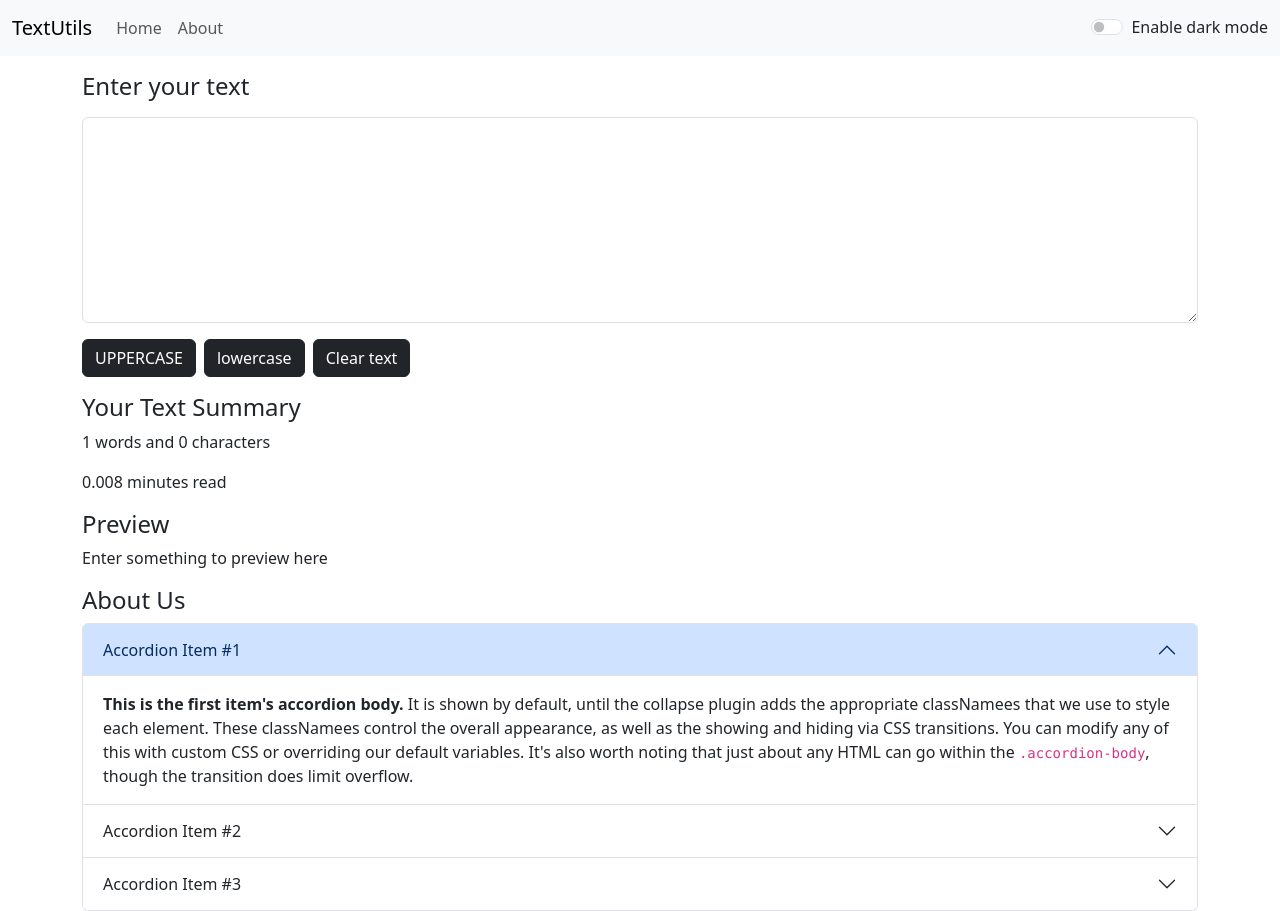
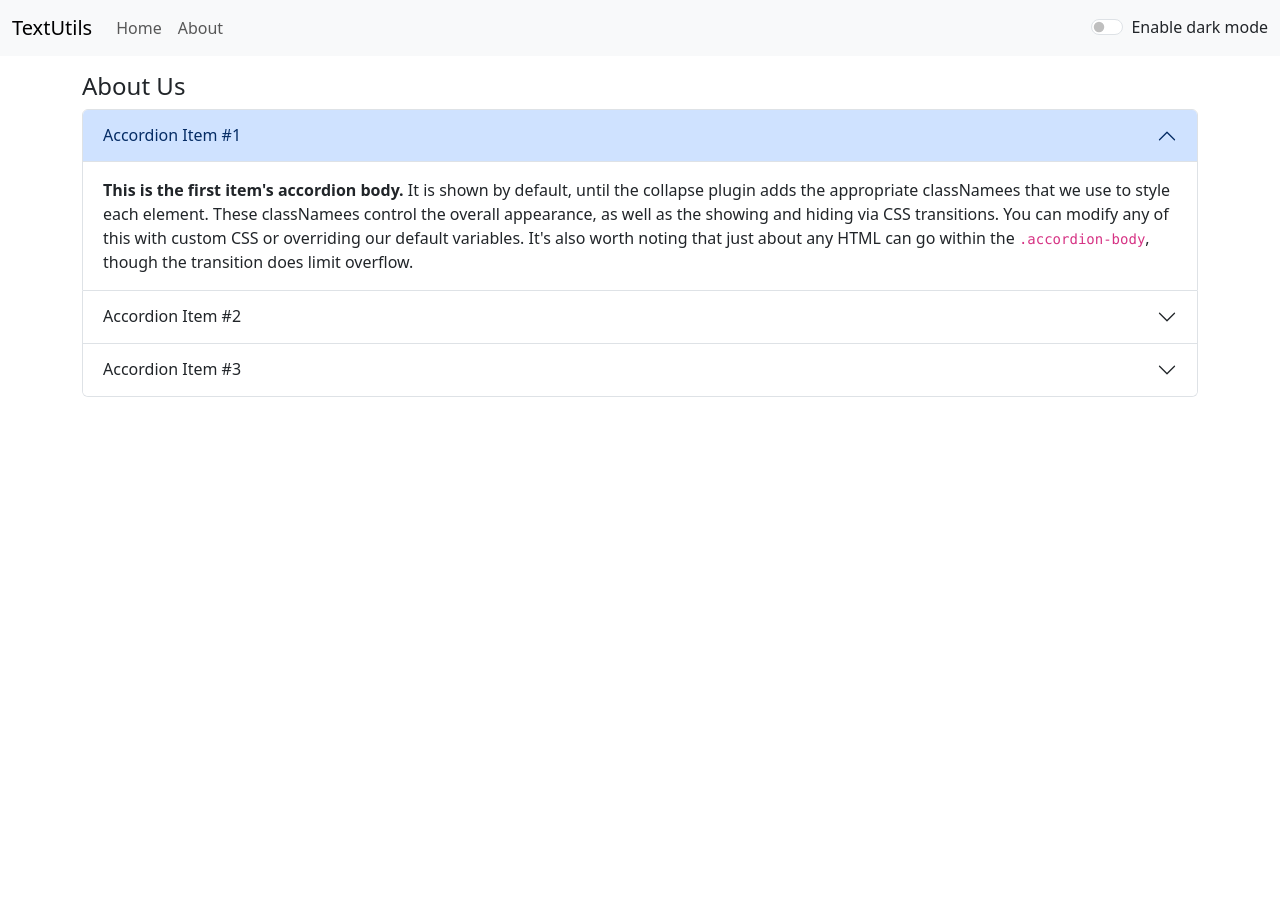
Before and after one commit to irfantayyib07/text-utilities, a React (Create React App) app: page /about in a window 1280 px wide. After the commit the page ends 800 px from the top, so only its background shows below. Built offline with nearby package versions, Linux system fonts and the light colour scheme.

Commit message:
upto video 18

```diff
--- a/package.json
+++ b/package.json
@@ -8,6 +8,7 @@
     "@testing-library/user-event": "^13.5.0",
     "react": "^18.2.0",
     "react-dom": "^18.2.0",
+    "react-router-dom": "^6.18.0",
     "react-scripts": "5.0.1",
     "web-vitals": "^2.1.4"
   },
--- a/src/components/About.js
+++ b/src/components/About.js
@@ -2,7 +2,7 @@
 
 function About() {
  return (
-  <div className="container">
+  <div className="container my-3">
    <h4>About Us</h4>
 
    <div className="accordion" id="accordionExample">
--- a/src/components/App.js
+++ b/src/components/App.js
@@ -3,6 +3,7 @@
 import TextForm from "./TextForm";
 import About from "./About";
 import Alert from "./Alert";
+import { BrowserRouter as Router, Routes, Route } from "react-router-dom";
 
 function App() {
   const [mode, setMode] = useState("light");
@@ -37,10 +38,14 @@
 
   return (
     <>
-    <NavBar title="TextUtils" mode={mode} toggleMode={toggleMode} />
-    <Alert alert={alert} setAlert={setAlert}/>
-    <TextForm heading="Enter your text" mode={mode} />
-    <About  />
+    <Router>
+      <NavBar title="TextUtils" mode={mode} toggleMode={toggleMode} />
+      <Alert alert={alert} setAlert={setAlert}/>
+      <Routes>
+        <Route path="/" element={<TextForm heading="Enter your text" mode={mode} />} exact />
+        <Route path="/about" element={<About />} />
+      </Routes>
+    </Router>
     </>
   );
 }
--- a/src/components/NavBar.js
+++ b/src/components/NavBar.js
@@ -1,4 +1,5 @@
 import PropTypes from 'prop-types';
+import { Link } from 'react-router-dom';
 
 function NavBar(props) {
  let txtColor, toggleTo;
@@ -14,7 +15,7 @@
  return (
   <nav className="navbar navbar-expand-lg bg-body-tertiary">
    <div className="container-fluid">
-    <a className="navbar-brand" href="/">{props.title}</a>
+    <Link className="navbar-brand" to="/">{props.title}</Link>
 
     <button className="navbar-toggler" type="button" data-bs-toggle="collapse" data-bs-target="#navbarSupportedContent" aria-controls="navbarSupportedContent" aria-expanded="false" aria-label="Toggle navigation">
      <span className="navbar-toggler-icon"></span>
@@ -23,10 +24,10 @@
     <div className="collapse navbar-collapse" id="navbarSupportedContent">
      <ul className="navbar-nav me-auto mb-2 mb-lg-0">
       <li className="nav-item">
-       <a className="nav-link" aria-current="page" href="/">Home</a>
+       <Link className="nav-link" aria-current="page" to="/">Home</Link>
       </li>
       <li className="nav-item">
-       <a className="nav-link" href="/about">About</a>
+       <Link className="nav-link" to="/about">About</Link>
       </li>
      </ul>
     </div>
```
Also changed, not shown: 1 other file (tests, documents, lock files or other folders).
